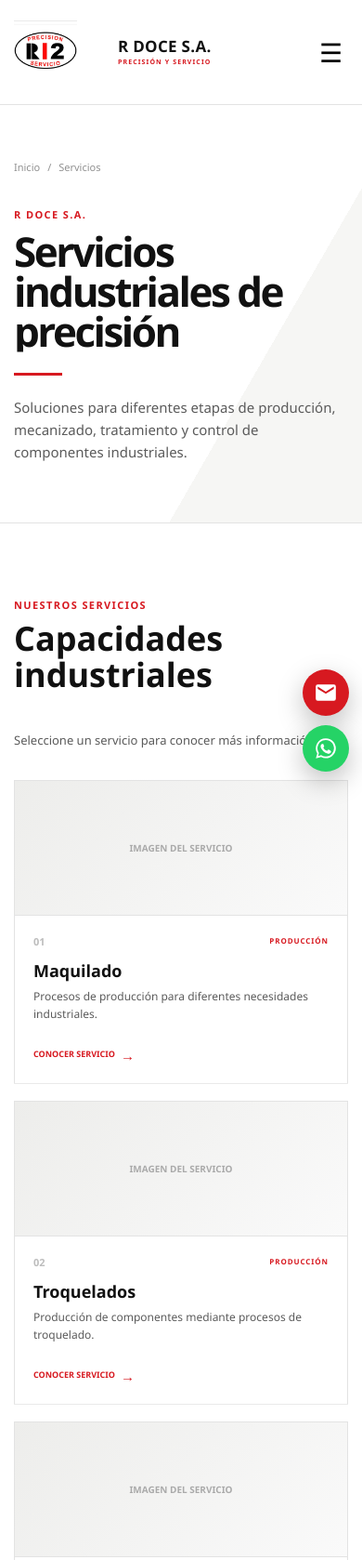
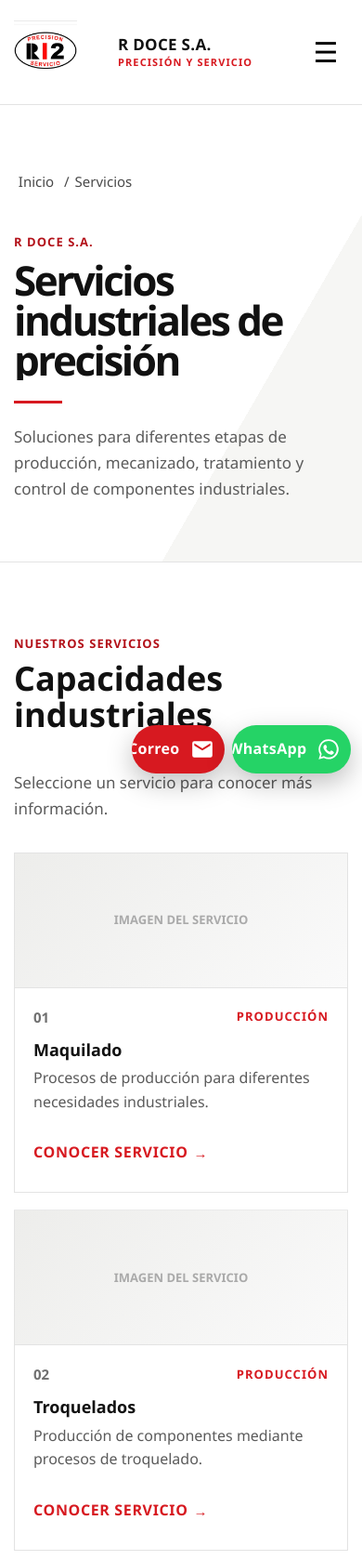
Before and after one commit to digitalizayaa-glitch/Rdoce, a plain HTML site: page página web R doce/Servicios/Servicios.html in a window 390 px wide. Shown: the top 1678 px of the page at 93% size. Drawn offline with Linux system fonts and the light colour scheme.

Commit message:
Revisión de legibilidad y accesibilidad para celular
- movil.css, cargado en las 13 páginas, corrige en un solo lugar:
  letra mínima (párrafos 17 px en celular, etiquetas 13 px), botones
  y enlaces de 48 px o más, migas de pan alineadas y fáciles de tocar,
  pie de página más grande y contraste de etiquetas y números.
- Botones flotantes: en celular muestran "Correo" y "WhatsApp" y van
  en una fila para tapar menos contenido.

Co-Authored-By: Claude Opus 5.5 <noreply@anthropic.com>
Claude-Session: https://claude.ai/code/session_013b5ATV2ZmVdNLSZKz6xTH2

```diff
--- a/página web R doce/Contacto/Contacto.html
+++ b/página web R doce/Contacto/Contacto.html
@@ -33,6 +33,7 @@
         rel="stylesheet"
         href="Contacto.css"
     >
+<link rel="stylesheet" href="../movil.css">
 
 
     <script type="application/ld+json">
--- a/página web R doce/Servicios/Servicios.html
+++ b/página web R doce/Servicios/Servicios.html
@@ -33,6 +33,7 @@
         rel="stylesheet"
         href="Servicios.css"
     >
+<link rel="stylesheet" href="../movil.css">
 
 </head>
 
--- a/página web R doce/config.js
+++ b/página web R doce/config.js
@@ -174,11 +174,18 @@ document.addEventListener("DOMContentLoaded", () => {
         0% { box-shadow: 0 0 0 0 rgba(37,211,102,.55); }
         100% { box-shadow: 0 0 0 18px rgba(37,211,102,0); }
     }
-    @media (max-width: 600px) {
-        .rd-float { right: calc(14px + env(safe-area-inset-right, 0px)); bottom: calc(14px + env(safe-area-inset-bottom, 0px)); gap: 10px; }
-        .rd-float-btn { height: 50px; min-width: 50px; }
-        .rd-float-icon { flex-basis: 50px; height: 50px; }
-        .rd-float-btn:hover .rd-float-label { max-width: 0; opacity: 0; padding-left: 0; }
+    /* Celular: los botones muestran siempre su nombre, para que
+       nadie tenga que adivinar qué hace cada ícono */
+    .rd-float-corto { display: none; }
+    @media (max-width: 768px) {
+        /* Los dos botones en una fila, para tapar menos contenido */
+        .rd-float { right: calc(12px + env(safe-area-inset-right, 0px)); bottom: calc(12px + env(safe-area-inset-bottom, 0px)); flex-direction: row; gap: 8px; }
+        .rd-float-btn { height: 52px; }
+        .rd-float-icon { flex-basis: 48px; height: 52px; }
+        .rd-float-btn .rd-float-label,
+        .rd-float-btn:hover .rd-float-label { max-width: none; opacity: 1; padding-left: 18px; font-size: 16px; }
+        .rd-float-largo { display: none; }
+        .rd-float-corto { display: inline; }
     }
     @media (prefers-reduced-motion: reduce) {
         .rd-float-btn { animation: none; opacity: 1; transform: none; }
@@ -236,7 +243,7 @@ document.addEventListener("DOMContentLoaded", () => {
             "mailto:" + (cfg.email || "") +
             "?subject=" + encodeURIComponent("Consulta para R Doce" + (pagina ? " – " + pagina : ""));
         email.innerHTML =
-            '<span class="rd-float-label">' + (cfg.email || "Correo") + "</span>" +
+            '<span class="rd-float-label"><span class="rd-float-largo">' + (cfg.email || "Correo") + '</span><span class="rd-float-corto">Correo</span></span>' +
             '<span class="rd-float-icon">' + ICON_EMAIL + "</span>";
 
         /* WhatsApp */
@@ -244,7 +251,7 @@ document.addEventListener("DOMContentLoaded", () => {
         wa.className = "rd-float-btn rd-wa";
         wa.setAttribute("aria-label", "Escribir por WhatsApp a R Doce");
         wa.innerHTML =
-            '<span class="rd-float-label">Escríbanos por WhatsApp</span>' +
+            '<span class="rd-float-label"><span class="rd-float-largo">Escríbanos por WhatsApp</span><span class="rd-float-corto">WhatsApp</span></span>' +
             '<span class="rd-float-icon">' + ICON_WA + "</span>";
 
         const numero = String(cfg.whatsapp || "").replace(/\D/g, "");
--- /dev/null
+++ b/página web R doce/movil.css
@@ -0,0 +1,344 @@
+/* ==========================================================
+   LEGIBILIDAD Y ACCESIBILIDAD — R DOCE
+   ----------------------------------------------------------
+   El sitio lo usan sobre todo personas adultas desde el
+   celular. Este archivo se carga en todas las páginas DESPUÉS
+   del CSS propio de cada una y corrige, en un solo lugar:
+
+     - Tamaños de letra mínimos (nada ilegible).
+     - Botones y enlaces con área táctil de 48 px o más.
+     - Contraste suficiente en etiquetas y textos claros.
+
+   Usa !important a propósito: cada página tiene su propio CSS
+   con selectores distintos, y estas reglas deben ganar siempre.
+   ========================================================== */
+
+:root {
+    --rd-rojo-texto: #b3121a;        /* rojo legible sobre fondo claro */
+    --rd-rojo-texto-oscuro: #ff7479; /* rojo legible sobre fondo oscuro */
+    --rd-gris-texto: #4a4a4a;        /* gris legible sobre fondo claro */
+}
+
+/* Secciones con fondo oscuro (para elegir el color correcto) */
+/* .vacuum-feature, .vacuum-callout, .vacuum-hero, .company-focus,
+   .contact-strip, .site-footer */
+
+
+/* ==========================================================
+   1. TODAS LAS PANTALLAS — mínimos razonables
+   ========================================================== */
+
+/* Etiquetas pequeñas en mayúsculas (antes de 7 a 11 px) */
+.eyebrow,
+.section-label,
+.hero-badge,
+.star-label,
+.machine-featured,
+.service-top small,
+.thermal-top small,
+.equipment-title small,
+.thermal-link span,
+.vacuum-facts span,
+.platform-link span {
+    font-size: 12px !important;
+    letter-spacing: .08em !important;
+}
+
+/* Etiquetas en rojo: rojo más oscuro para que se lean.
+   (Las insignias "SERVICIO DESTACADO" tienen fondo rojo y texto
+   blanco, así que no se tocan.) */
+.eyebrow,
+.section-label {
+    color: var(--rd-rojo-texto) !important;
+}
+.vacuum-feature .eyebrow,
+.vacuum-callout .eyebrow,
+.vacuum-hero .eyebrow,
+.company-focus .section-label,
+.section-label.light {
+    color: var(--rd-rojo-texto-oscuro) !important;
+}
+/* La franja de contacto es oscura en unas páginas y roja en otras:
+   en las dos, la etiqueta en blanco se lee bien */
+.contact-strip .section-label {
+    color: #ffffff !important;
+}
+
+/* Números de orden (01, 02…) en gris claro: más oscuros para leerse */
+.service-number,
+.service-top span,
+.thermal-top span {
+    color: #707070 !important;
+}
+
+/* Lema junto al logo ("PRECISIÓN Y SERVICIO", antes 7 px) */
+.brand small,
+.brand-name span,
+.footer-brand-line span {
+    font-size: 11px !important;
+}
+
+/* Números de tarjeta y nombres de clientes (antes 10–12 px) */
+.service-number,
+.service-top span,
+.thermal-top span,
+.equipment-title span,
+.contact-cards article > span,
+.detail-grid article > span,
+.feature > span,
+.values-grid article > span,
+.capabilities-grid article > span,
+.clients-grid .client span {
+    font-size: 14px !important;
+}
+
+/* Migas de pan: "Inicio / Servicios / …" */
+.breadcrumb,
+.breadcrumb a,
+.breadcrumb span {
+    font-size: 14px !important;
+    color: var(--rd-gris-texto) !important;
+}
+.vacuum-hero .breadcrumb,
+.vacuum-hero .breadcrumb a,
+.vacuum-hero .breadcrumb span {
+    color: #d4d4d4 !important;
+}
+
+/* Botones y enlaces de acción (antes 9–10 px) */
+.primary-button,
+.secondary-button,
+.contact-action,
+.footer-action,
+.text-link,
+.star-button,
+.vacuum-button,
+.center-action a,
+.equipment-copy a,
+.machine-grid article > a,
+.vacuum-callout a,
+.service-body strong {
+    font-size: 13px !important;
+    letter-spacing: .04em !important;
+}
+
+/* Textos de párrafo: nunca menos de 15 px */
+main p,
+main li {
+    font-size: max(15px, 1em) !important;
+}
+
+/* Pie de página */
+.site-footer h2 { font-size: 13px !important; }
+.footer-links a,
+.footer-contact-link { font-size: 15px !important; }
+.footer-bottom,
+.footer-bottom span { font-size: 13px !important; }
+
+/* Textos provisorios de fotos ("FOTO REAL…") */
+.image-slot,
+.image-placeholder,
+.service-thumb,
+.service-media {
+    font-size: 12px !important;
+}
+
+/* Foco visible al navegar con teclado */
+a:focus-visible,
+button:focus-visible {
+    outline: 3px solid var(--rd-rojo-texto) !important;
+    outline-offset: 3px !important;
+}
+
+
+/* ==========================================================
+   2. CELULAR — letra grande y botones fáciles de tocar
+   ========================================================== */
+@media (max-width: 768px) {
+
+    html { -webkit-text-size-adjust: 100%; }
+
+    /* --- Texto de lectura --- */
+    main p,
+    main li {
+        font-size: 17px !important;
+        line-height: 1.65 !important;
+    }
+
+    /* Textos dentro de tarjetas */
+    main article p,
+    .service-card p,
+    .service-body p,
+    .contact-cards p,
+    .contact-cards a,
+    .mini-facts span,
+    .mini-facts strong {
+        font-size: 16px !important;
+        line-height: 1.6 !important;
+    }
+
+    .platform-link strong,
+    .vacuum-facts strong {
+        font-size: 17px !important;
+    }
+
+    /* --- Etiquetas --- */
+    .eyebrow,
+    .section-label,
+    .hero-badge,
+    .star-label,
+    .machine-featured,
+    .service-top small,
+    .thermal-top small,
+    .equipment-title small,
+    .thermal-link span,
+    .vacuum-facts span,
+    .platform-link span {
+        font-size: 13px !important;
+    }
+
+    .brand small,
+    .brand-name span,
+    .footer-brand-line span {
+        font-size: 11px !important;
+        letter-spacing: .1em !important;
+    }
+
+    .service-number,
+    .service-top span,
+    .thermal-top span,
+    .equipment-title span,
+    .contact-cards article > span,
+    .detail-grid article > span,
+    .feature > span,
+    .values-grid article > span,
+    .capabilities-grid article > span,
+    .clients-grid .client span {
+        font-size: 15px !important;
+    }
+
+    /* --- Botón del menú: 48 × 48 px --- */
+    .menu-button {
+        min-width: 48px !important;
+        min-height: 48px !important;
+        display: inline-flex !important;
+        align-items: center !important;
+        justify-content: center !important;
+        font-size: 30px !important;
+    }
+
+    /* Enlaces del menú desplegado */
+    .main-nav a {
+        font-size: 18px !important;
+        min-height: 56px !important;
+        display: flex !important;
+        align-items: center !important;
+    }
+
+    /* --- Migas de pan: fáciles de tocar --- */
+    .breadcrumb,
+    .breadcrumb a,
+    .breadcrumb span {
+        font-size: 15px !important;
+    }
+    .breadcrumb {
+        display: flex !important;
+        flex-wrap: wrap !important;
+        align-items: center !important;
+        column-gap: 6px !important;
+    }
+    .breadcrumb a {
+        display: inline-flex !important;
+        align-items: center !important;
+        min-height: 48px !important;
+        min-width: 48px !important;
+        justify-content: center !important;
+        padding-inline: 4px !important;
+    }
+
+    /* Correo y teléfono en las tarjetas de Contacto */
+    .contact-cards a {
+        display: inline-flex !important;
+        align-items: center !important;
+        min-height: 48px !important;
+    }
+
+    /* --- Botones de acción: grandes, a lo ancho --- */
+    .primary-button,
+    .secondary-button,
+    .contact-action,
+    .footer-action,
+    .star-button,
+    .vacuum-button,
+    .center-action a,
+    .equipment-copy a,
+    .machine-grid article > a,
+    .vacuum-callout a {
+        font-size: 16px !important;
+        min-height: 52px !important;
+        display: inline-flex !important;
+        align-items: center !important;
+        justify-content: center !important;
+        padding: 12px 20px !important;
+        line-height: 1.25 !important;
+        text-align: center !important;
+        box-sizing: border-box !important;
+    }
+
+    /* Enlaces de texto tipo "CONOCER LA EMPRESA →" */
+    .text-link,
+    .service-body strong {
+        font-size: 16px !important;
+        min-height: 48px !important;
+        display: inline-flex !important;
+        align-items: center !important;
+    }
+
+    /* Grupos de botones de contacto: uno debajo del otro */
+    .contact-actions,
+    .footer-actions {
+        display: grid !important;
+        grid-template-columns: 1fr !important;
+        gap: 10px !important;
+        width: 100% !important;
+    }
+    .contact-actions > *,
+    .footer-actions > * {
+        width: 100% !important;
+    }
+
+    /* --- Pie de página --- */
+    .site-footer h2 {
+        font-size: 14px !important;
+    }
+    .site-footer p {
+        font-size: 16px !important;
+        line-height: 1.6 !important;
+    }
+    .footer-links a,
+    .footer-contact-link {
+        font-size: 17px !important;
+        display: flex !important;
+        align-items: center !important;
+        min-height: 48px !important;
+        width: 100% !important;
+    }
+    .footer-bottom,
+    .footer-bottom span {
+        font-size: 14px !important;
+    }
+
+    /* Espacio al final para que los botones flotantes no tapen
+       el pie de página */
+    .footer-bottom {
+        padding-bottom: 90px !important;
+    }
+
+    /* --- Fotos provisorias --- */
+    .image-slot,
+    .image-placeholder,
+    .service-thumb,
+    .service-media {
+        font-size: 13px !important;
+    }
+}
```
Also changed, not shown: página web R doce/Equipo/Equipos.html (+1 -0 lines), página web R doce/Home/Index.html (+1 -0 lines), página web R doce/Nosotros/Nosotros.html (+1 -0 lines), página web R doce/Servicios/Servicio Erosion por Hilo/Servicio_Erosion_Hilo.html (+1 -0 lines), página web R doce/Servicios/Servicio Manteniento Industrial/Servicio_Mantenimiento_Industrial.html (+1 -0 lines), página web R doce/Servicios/Servicio Maquilado/Servicio_Maquilado.html (+1 -0 lines), página web R doce/Servicios/Servicio Tratamiento Termico/Servicio Horno Convencional/Servicio_Horno_Convencional.html (+1 -0 lines), página web R doce/Servicios/Servicio Tratamiento Termico/Servicio Horno al Vacio/Servicio_Horno_Vacio.html (+1 -0 lines), página web R doce/Servicios/Servicio Tratamiento Termico/Servicio_Tratamiento_Termico.html (+1 -0 lines), página web R doce/Servicios/Servicio Troquelado/Servicio_Troquelado.html (+1 -0 lines), página web R doce/Servicios/Servicio Venta de Piedras/Servicio_Venta_Piedras.html (+1 -0 lines).
